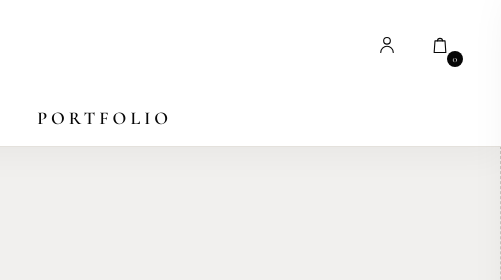
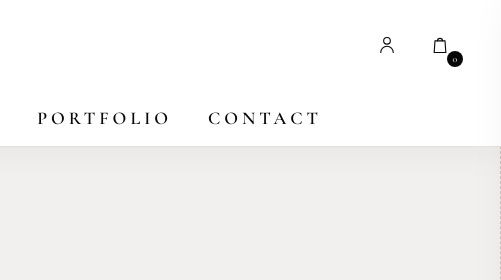
Before and after one commit to RovJewelery/Ismaelthejeweler, a plain HTML site: page index.html in a window 1280 px wide. Shown: the top 280 px of the page, 779-1280 px from the left. Drawn offline with nearby package versions, Linux system fonts and the light colour scheme; files whose address does not match are found by name.

Commit message:
Add files via upload

```diff
--- a/index.html
+++ b/index.html
@@ -47,6 +47,7 @@
         <nav class="header-nav header-nav-right" aria-label="Page navigation">
           <a href="#/custom">Custom</a>
           <a href="#/portfolio">Portfolio</a>
+          <a href="#/contact">Contact</a>
         </nav>
 
         <div class="header-actions">
@@ -83,6 +84,7 @@
         <a href="#/shop/misc">Misc</a>
         <a href="#/custom">Custom</a>
         <a href="#/portfolio">Portfolio</a>
+        <a href="#/contact">Contact</a>
         <button type="button" data-account-button>Account</button>
         <button type="button" data-cart-button>Cart</button>
       </nav>
```
